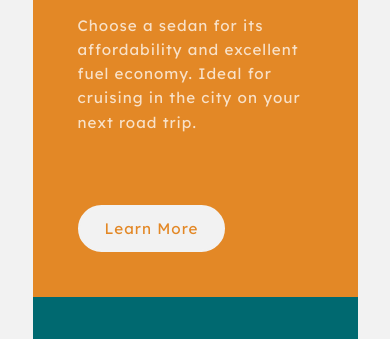
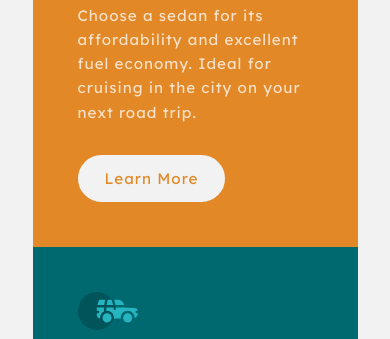
Before and after one commit to JGAMIX7/column-card-component, a plain HTML site: page index.html in a window 390 px wide. Shown: the part 192-531 px from the top of the page. Drawn offline with Linux system fonts and the light colour scheme.

Commit message:
responsive fix

```diff
--- a/style.css
+++ b/style.css
@@ -1,9 +1,5 @@
 @import url('https://fonts.googleapis.com/css2?family=Lexend+Deca&display=swap');
 @import url('https://fonts.googleapis.com/css2?family=Big+Shoulders+Display:wght@700&display=swap');
-/*
-font-family: 'Big Shoulders Display', cursive;
-font-family: 'Lexend Deca', sans-serif; */
-
 
 :root{
    --bright-orange: hsl(31, 77%, 52%);
@@ -21,6 +17,11 @@ font-family: 'Lexend Deca', sans-serif; */
 
 body{
    background-color: var(--very-light-gray);
+}
+
+h1{
+   font-family: 'Big Shoulders Display', sans-serif;
+   font-size: 2.25rem;
 }
 
 p,button{
@@ -52,6 +53,7 @@ p,button{
    padding: 45px;
 }
 
+/* Background color of cards */
 .card-wrapper .card.card-sedans{
    background-color: var(--bright-orange);
 }
@@ -68,10 +70,8 @@ p,button{
 }
 
 .card-wrapper .card .card-title{
-   font-family: 'Big Shoulders Display', sans-serif;
-   font-size: 2.25rem;
+   text-transform: uppercase;
    color: var(--very-light-gray);
-   text-transform: uppercase;
 }
 
 .card-wrapper .card .card-description{
@@ -90,6 +90,7 @@ p,button{
    transition: all .3s ease-in-out;
 }
 
+/* Text collor of buttons */
 .card-wrapper .card .btn-sedans{
    color: var(--bright-orange);
 }
@@ -110,10 +111,14 @@ p,button{
    .card-wrapper{
       flex-direction: column;
    }
+
+   .card-wrapper .card .card-description{
+      margin: 25px 0 45px;
+   }
 }
 
 @media screen and (max-width:425px) {
-   .card-wrapper{
-      flex-direction: column;
+   .card-wrapper .card .card-description{
+      margin: 20px 0 30px;
    }
 }
```
